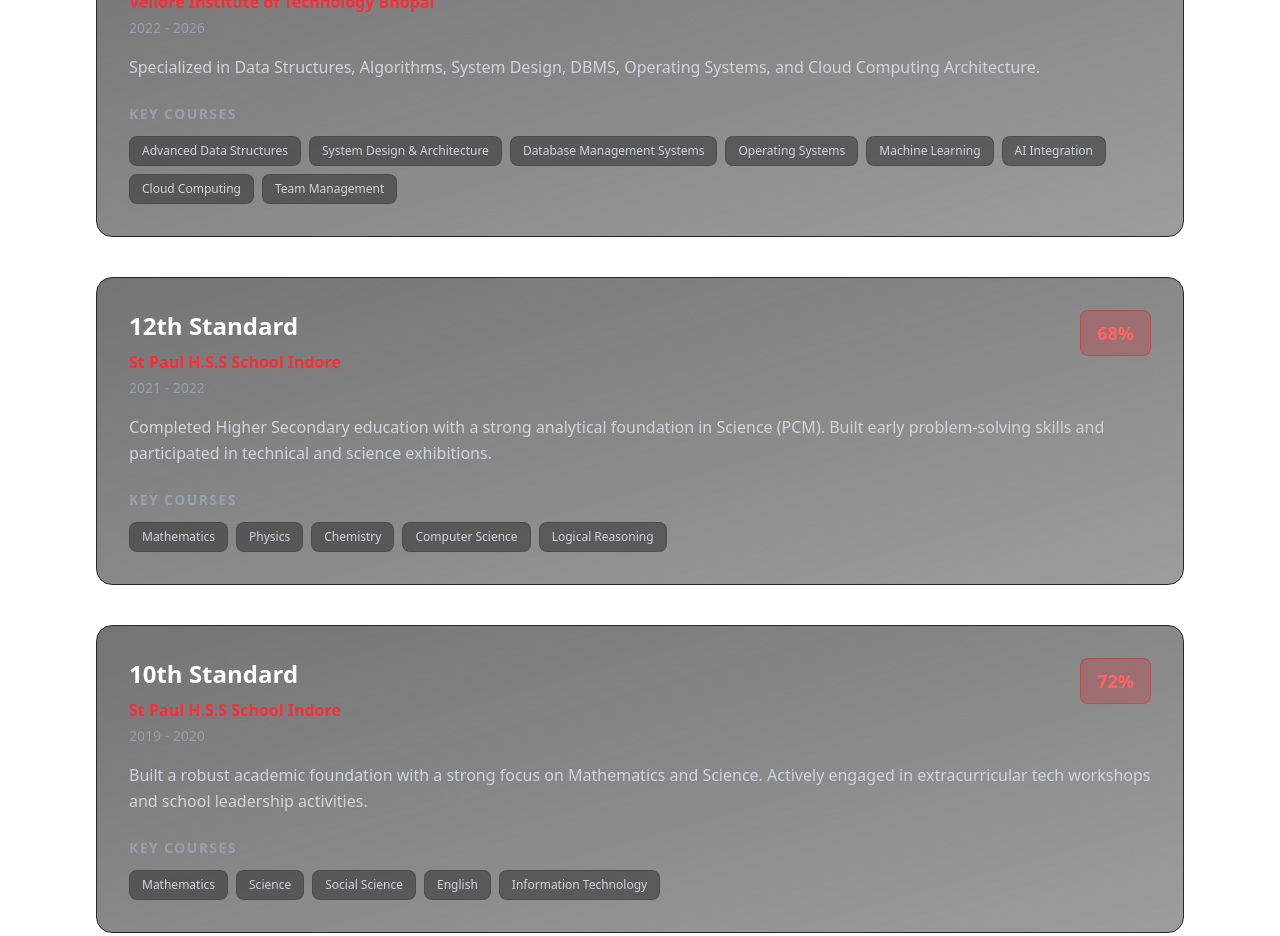
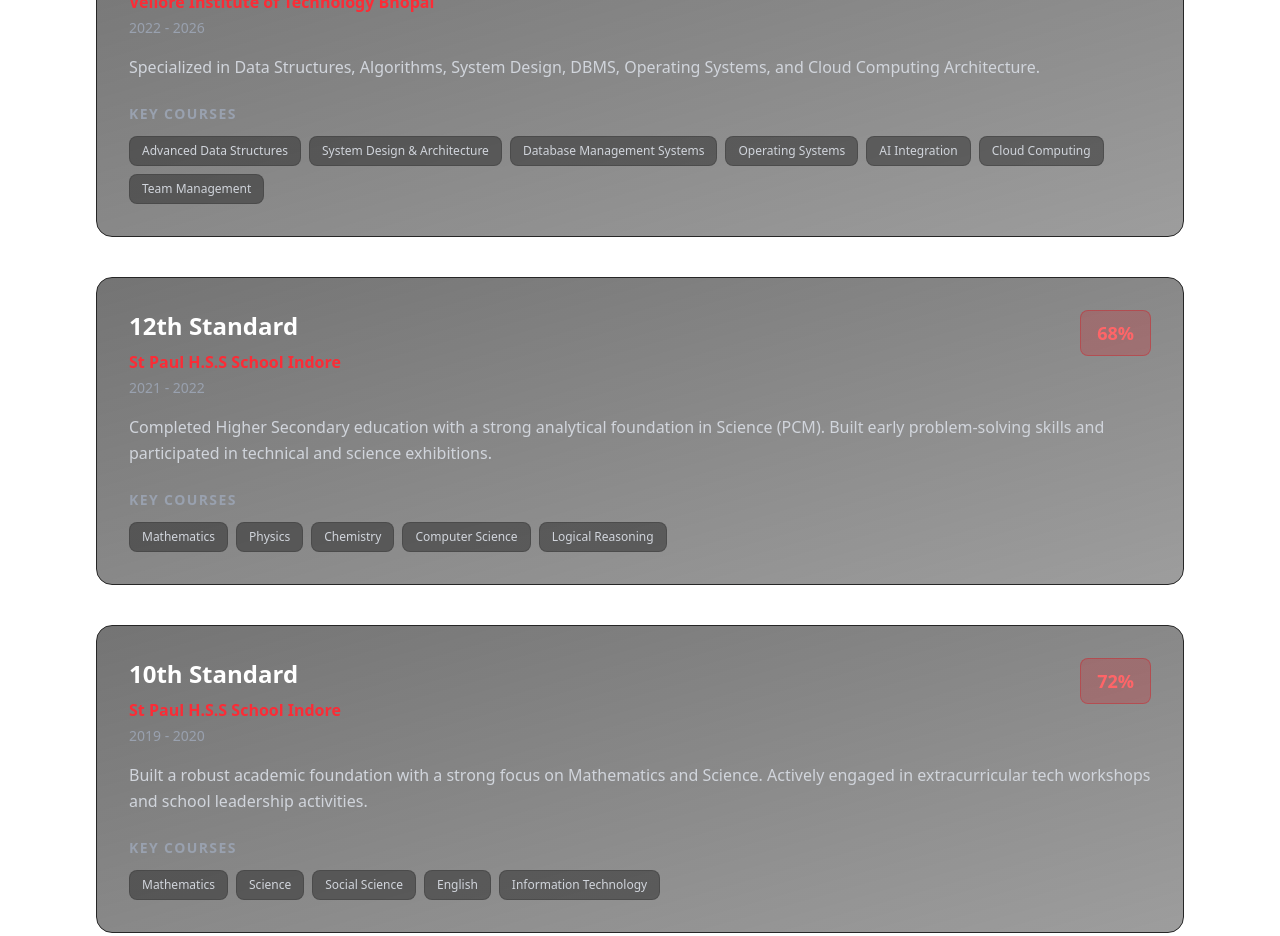
Before and after one commit to Jainakarsh27/Akarsh_Portoflio_Jain, a Next.js app: page / in a window 1280 px wide. Shown: the part 2280-3216 px from the top of the page. Built offline with nearby package versions, Linux system fonts and the light colour scheme.

Commit message:
Remove 'Machine Learning' from education topics
Removed 'Machine Learning' from the education list.

```diff
--- a/components/education.tsx
+++ b/components/education.tsx
@@ -16,7 +16,6 @@ const educationData = [
       "System Design & Architecture",
       "Database Management Systems",
       "Operating Systems",
-      "Machine Learning",
       "AI Integration",
       "Cloud Computing",
       "Team Management",
```
